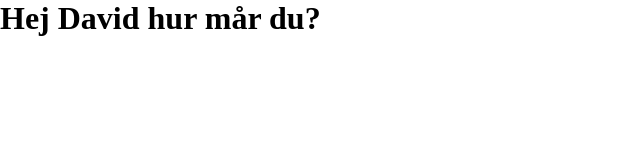
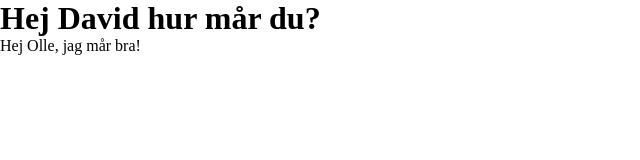
Before and after one commit to oljeoraklet/VinylOchDrink, a plain HTML site: page index.html in a window 1280 px wide. Shown: the whole page, without its empty margins (0-640 px from the left). Drawn offline with nearby package versions, Linux system fonts and the light colour scheme.

Commit message:
Write message to Olle

```diff
--- a/index.html
+++ b/index.html
@@ -10,6 +10,7 @@
   <body>
     <div id="app">
       <h1>Hej David hur mår du?</h1>
+      <p>Hej Olle, jag mår bra!</p>
     </div>
     <script src="https://unpkg.com/vue@next"></script>
     <script src="https://unpkg.com/vuex@next"></script>
```
Lines whose indentation alone changed are shown as unchanged.
